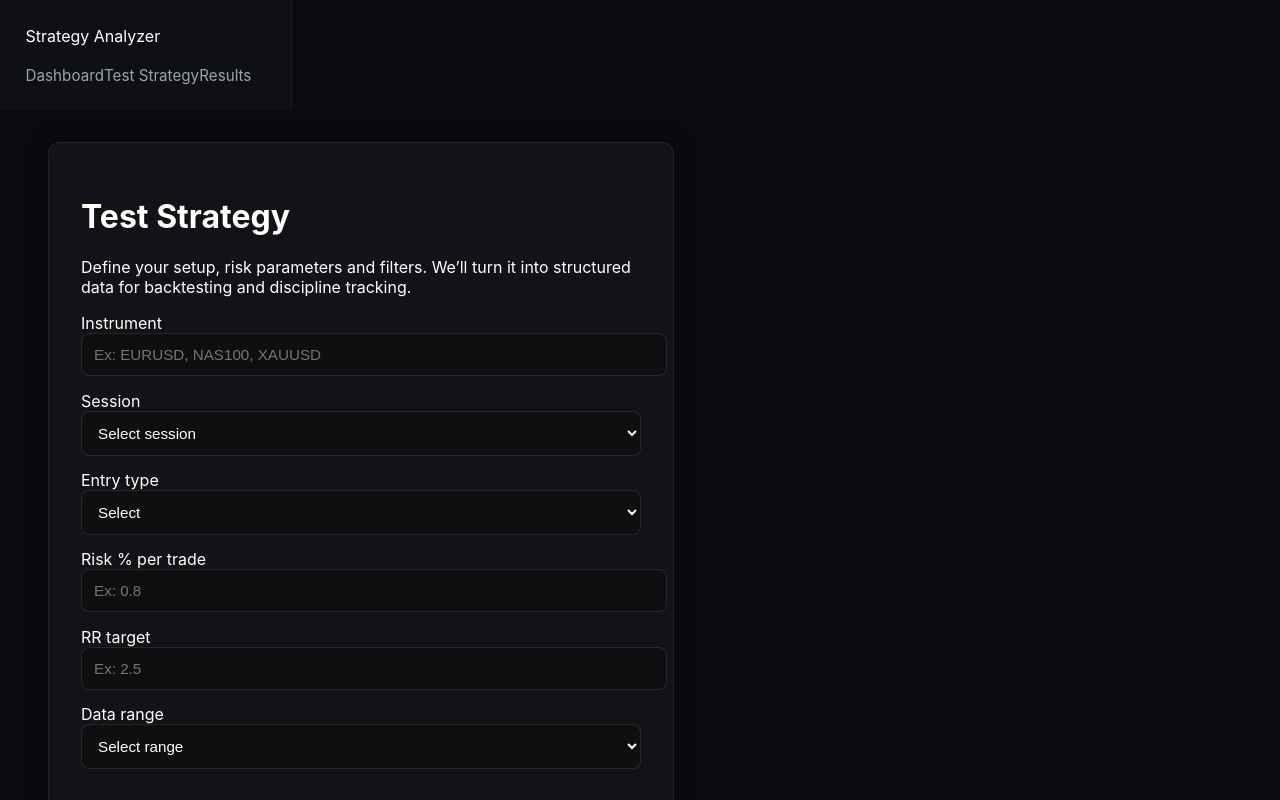
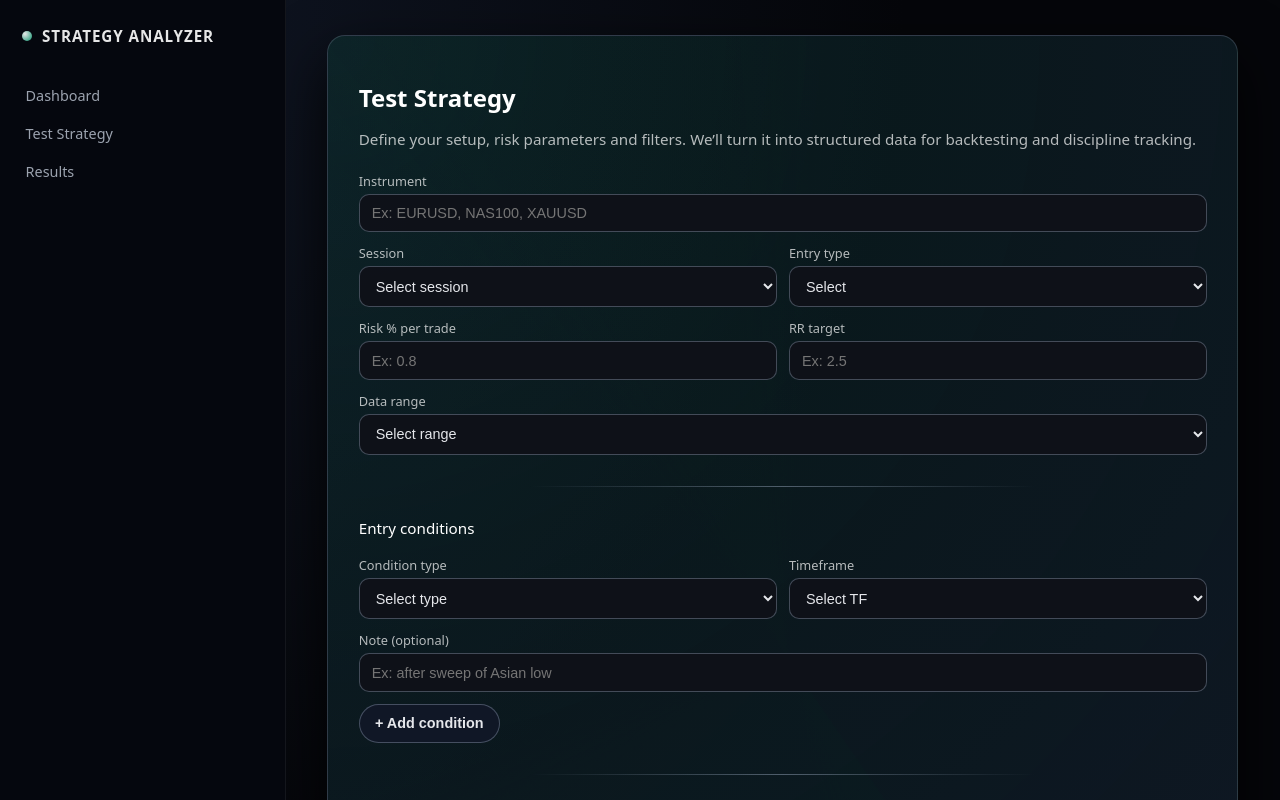
Before and after one commit to niv223/strategy-analyzer1, a React (Vite) app: page /app/test in a window 1280 px wide. Shown: the top 800 px of the page. Built offline with nearby package versions, Linux system fonts and the light colour scheme.

Commit message:
Update App.css

```diff
--- a/src/App.css
+++ b/src/App.css
@@ -1,89 +1,401 @@
 /* GLOBAL */
+
+html, body, #root {
+  height: 100%;
+}
+
 body {
   margin: 0;
-  background: #0A0B0E;
+  background: #05060a;
   color: #ffffff;
-  font-family: 'Inter', system-ui, sans-serif;
+  font-family: system-ui, -apple-system, BlinkMacSystemFont, "Inter", sans-serif;
 }
 
-/* LAYOUT */
+/* HERO (landing) */
+
+.hero {
+  position: relative;
+  height: 100vh;
+  overflow: hidden;
+  display: flex;
+  align-items: center;
+  justify-content: center;
+  background: radial-gradient(circle at 10% 0%, #122233 0, #05060a 55%);
+}
+
+.hero-bg {
+  position: absolute;
+  inset: 0;
+  background-image:
+    linear-gradient(120deg, rgba(15,165,122,0.25), transparent 60%),
+    repeating-linear-gradient(
+      -12deg,
+      rgba(255,255,255,0.05),
+      rgba(255,255,255,0.05) 1px,
+      transparent 1px,
+      transparent 8px
+    );
+  opacity: 0.65;
+  mix-blend-mode: screen;
+  animation: gradientShift 18s ease-in-out infinite alternate;
+}
+
+.hero-content {
+  position: relative;
+  max-width: 620px;
+  text-align: center;
+  padding: 2rem;
+  animation: floatUp 0.9s ease-out;
+}
+
+.hero-pill {
+  display: inline-flex;
+  padding: 0.25rem 0.8rem;
+  border-radius: 999px;
+  border: 1px solid rgba(255,255,255,0.18);
+  font-size: 0.8rem;
+  letter-spacing: .08em;
+  text-transform: uppercase;
+  opacity: 0.8;
+}
+
+.hero-title {
+  margin-top: 1.4rem;
+  font-size: 3.1rem;
+  font-weight: 700;
+}
+
+.hero-subtitle {
+  margin-top: 1rem;
+  font-size: 1.1rem;
+  opacity: 0.75;
+  line-height: 1.7;
+}
+
+.hero-button {
+  margin-top: 2rem;
+  padding: 1rem 2.5rem;
+  border-radius: 999px;
+  border: none;
+  background: linear-gradient(135deg, #0FA57A, #10c48a);
+  color: #fff;
+  font-weight: 600;
+  font-size: 1rem;
+  cursor: pointer;
+  box-shadow: 0 14px 35px rgba(0,0,0,0.65);
+  transition: transform 0.25s ease, box-shadow 0.25s ease, filter 0.25s ease;
+}
+
+.hero-button:hover {
+  transform: translateY(-2px) scale(1.03);
+  box-shadow: 0 20px 55px rgba(0,0,0,0.85);
+  filter: brightness(1.05);
+}
+
+.hero-caption {
+  margin-top: 1.4rem;
+  font-size: 0.85rem;
+  opacity: 0.55;
+}
+
+/* LAYOUT APP */
+
+.app-shell {
+  display: flex;
+  height: 100vh;
+  background: radial-gradient(circle at 0 0, #111827 0, #05060a 60%);
+}
+
 .sidebar {
   width: 240px;
-  background: #0F1014;
-  padding: 1.6rem;
+  background: rgba(6, 8, 15, 0.98);
   border-right: 1px solid rgba(255,255,255,0.06);
+  padding: 1.6rem 1.4rem;
   display: flex;
   flex-direction: column;
-  gap: 1.2rem;
+  gap: 1.5rem;
+  backdrop-filter: blur(20px);
 }
 
-.sidebar h2 {
-  font-size: 1.2rem;
-  font-weight: 700;
-  letter-spacing: .5px;
+.sidebar-logo {
+  display: flex;
+  align-items: center;
+  gap: 0.6rem;
+  font-weight: 600;
+  font-size: 0.95rem;
+  letter-spacing: 0.06em;
+  text-transform: uppercase;
+  opacity: 0.9;
 }
 
-.sidebar a {
+.logo-dot {
+  width: 10px;
+  height: 10px;
+  border-radius: 999px;
+  background: radial-gradient(circle at 30% 30%, #ffffff, #0FA57A);
+}
+
+.sidebar-nav {
+  display: flex;
+  flex-direction: column;
+  gap: 0.4rem;
+  margin-top: 0.6rem;
+}
+
+.sidebar-link {
   color: #9CA3AF;
   text-decoration: none;
-  font-size: .95rem;
-  padding: .35rem 0;
-  transition: 0.2s;
+  font-size: 0.9rem;
+  padding: 0.4rem 0.2rem;
+  border-radius: 6px;
+  transition: 0.2s ease;
 }
 
-.sidebar a:hover {
-  color: #FFFFFF;
+.sidebar-link:hover {
+  color: #ffffff;
+  background: rgba(15, 165, 122, 0.12);
 }
 
-/* MAIN CONTENT */
-.page {
-  padding: 2rem 3rem;
+.main-area {
+  flex: 1;
+  padding: 2.2rem 2.6rem;
+  overflow-y: auto;
 }
 
-/* FORM CARD */
-.form-card {
-  background: #121316;
-  padding: 2rem;
-  border-radius: 12px;
-  border: 1px solid rgba(255,255,255,0.06);
-  box-shadow: 0 0 20px rgba(0,0,0,0.35);
+/* PAGES / CARDS */
+
+.page {
   width: 100%;
-  max-width: 560px;
 }
 
-/* INPUTS */
-form input,
-form select,
-textarea {
-  width: 100%;
-  background: #0F0F11;
-  color: #fff;
-  padding: .75rem;
-  border-radius: 8px;
-  border: 1px solid rgba(255,255,255,0.10);
-  margin-bottom: 0.9rem;
-  font-size: .95rem;
+.page-center {
+  display: flex;
+  align-items: flex-start;
+  justify-content: center;
 }
 
-textarea {
-  resize: vertical;
+.form-card {
+  background: radial-gradient(circle at top left, rgba(15,165,122,0.12), rgba(17,24,39,0.96));
+  border-radius: 18px;
+  border: 1px solid rgba(148,163,184,0.25);
+  padding: 1.8rem 1.9rem;
+  max-width: 880px;
+  width: 100%;
+  box-shadow: 0 24px 60px rgba(0,0,0,0.85);
+  position: relative;
+  overflow: hidden;
 }
 
-/* BUTTONS */
-button {
-  padding: .75rem 1.2rem;
+.form-card::before {
+  content: "";
+  position: absolute;
+  inset: -60%;
+  background: conic-gradient(from 140deg, rgba(15,165,122,0.2), transparent 40%, rgba(15,165,122,0.08), transparent 70%);
+  opacity: 0.6;
+  mix-blend-mode: soft-light;
+  animation: liquidMorph 18s ease-in-out infinite alternate;
+  pointer-events: none;
+}
+
+.form-card > * {
+  position: relative;
+}
+
+.form-animate {
+  animation: floatUp 0.7s ease-out;
+}
+
+.page-title {
+  font-size: 1.5rem;
+  font-weight: 600;
+  margin-bottom: 0.35rem;
+}
+
+.page-subtitle {
+  font-size: 0.95rem;
+  opacity: 0.7;
+  margin-bottom: 1.4rem;
+}
+
+/* FORM */
+
+.form-grid {
+  display: flex;
+  flex-direction: column;
+  gap: 0.75rem;
+}
+
+.field-group {
+  display: flex;
+  flex-direction: column;
+  gap: 0.25rem;
+}
+
+.field-label {
+  font-size: 0.8rem;
+  opacity: 0.7;
+}
+
+.field-input {
+  background: rgba(15,17,25,0.95);
+  border-radius: 10px;
+  border: 1px solid rgba(148,163,184,0.4);
+  padding: 0.65rem 0.75rem;
+  color: #e5e7eb;
+  font-size: 0.9rem;
+  outline: none;
+  transition: border-color 0.2s ease, box-shadow 0.2s ease, background 0.2s ease;
+  width: 100%;
+  box-sizing: border-box;
+}
+
+.field-input:focus {
+  border-color: #0FA57A;
+  box-shadow: 0 0 0 1px rgba(15,165,122,0.65);
+  background: #020617;
+}
+
+.field-row-2 {
+  display: grid;
+  grid-template-columns: minmax(0, 1fr) minmax(0, 1fr);
+  gap: 0.75rem;
+}
+
+.section-divider {
+  height: 1px;
+  width: 100%;
+  background: radial-gradient(circle, rgba(148,163,184,0.5), transparent 60%);
+  margin: 1.2rem 0 0.4rem;
+}
+
+.section-title {
+  font-size: 0.95rem;
+  font-weight: 500;
+  margin-bottom: 0.4rem;
+}
+
+/* BUTTONS / LISTS */
+
+.btn-primary,
+.btn-secondary {
+  padding: 0.65rem 0.95rem;
+  border-radius: 999px;
   border: none;
-  border-radius: 8px;
+  font-size: 0.9rem;
   font-weight: 600;
   cursor: pointer;
+  transition: 0.2s ease;
+  width: fit-content;
 }
 
 .btn-primary {
-  background: #0FA57A;
+  background: linear-gradient(135deg, #0FA57A, #10c48a);
   color: #fff;
+  box-shadow: 0 14px 35px rgba(0,0,0,0.65);
+}
+
+.btn-primary:hover {
+  transform: translateY(-1px) scale(1.02);
+  box-shadow: 0 18px 45px rgba(0,0,0,0.85);
 }
 
 .btn-secondary {
-  background: #1C1E22;
-  color: #E5E7EB;
+  background: rgba(17,24,39,0.95);
+  color: #e5e7eb;
+  border: 1px solid rgba(148,163,184,0.4);
 }
+
+.btn-secondary:hover {
+  background: rgba(15,23,42,1);
+  border-color: #0FA57A;
+}
+
+.submit-button {
+  margin-top: 0.6rem;
+}
+
+.list-block {
+  margin-top: 0.4rem;
+  border-radius: 10px;
+  background: rgba(15,17,25,0.8);
+  border: 1px solid rgba(148,163,184,0.35);
+  padding: 0.65rem 0.75rem;
+  font-size: 0.85rem;
+}
+
+.list-item {
+  opacity: 0.9;
+}
+
+/* DASH / RESULTS PLACEHOLDERS */
+
+.dash-grid {
+  margin-top: 1.4rem;
+  display: grid;
+  grid-template-columns: repeat(2, minmax(0, 1fr));
+  gap: 0.9rem;
+}
+
+.dash-card,
+.results-placeholder {
+  border-radius: 14px;
+  background: radial-gradient(circle at top, rgba(15,23,42,0.8), rgba(15,23,42,1));
+  border: 1px solid rgba(30,64,175,0.4);
+  box-shadow: inset 0 0 0 1px rgba(15,23,42,0.9);
+}
+
+.dash-card {
+  height: 150px;
+}
+
+.results-placeholder {
+  margin-top: 1.4rem;
+  height: 210px;
+}
+
+/* ANIMATIONS */
+
+@keyframes gradientShift {
+  0% { transform: translate3d(-10%, -10%, 0) scale(1.05); }
+  50% { transform: translate3d(5%, 8%, 0) scale(1.08); }
+  100% { transform: translate3d(12%, -6%, 0) scale(1.04); }
+}
+
+@keyframes floatUp {
+  from {
+    opacity: 0;
+    transform: translateY(18px);
+  }
+  to {
+    opacity: 1;
+    transform: translateY(0);
+  }
+}
+
+@keyframes liquidMorph {
+  0% { transform: translate3d(-10%, -10%, 0) rotate(0deg) scale(1.1); }
+  50% { transform: translate3d(5%, 4%, 0) rotate(8deg) scale(1.18); }
+  100% { transform: translate3d(10%, -6%, 0) rotate(-6deg) scale(1.12); }
+}
+
+/* RESPONSIVE */
+
+@media (max-width: 900px) {
+  .app-shell {
+    flex-direction: column;
+  }
+  .sidebar {
+    flex-direction: row;
+    align-items: center;
+    justify-content: space-between;
+    width: 100%;
+    border-right: none;
+    border-bottom: 1px solid rgba(255,255,255,0.06);
+  }
+  .main-area {
+    padding: 1.4rem 1.2rem;
+  }
+  .dash-grid {
+    grid-template-columns: minmax(0, 1fr);
+  }
+}
```
